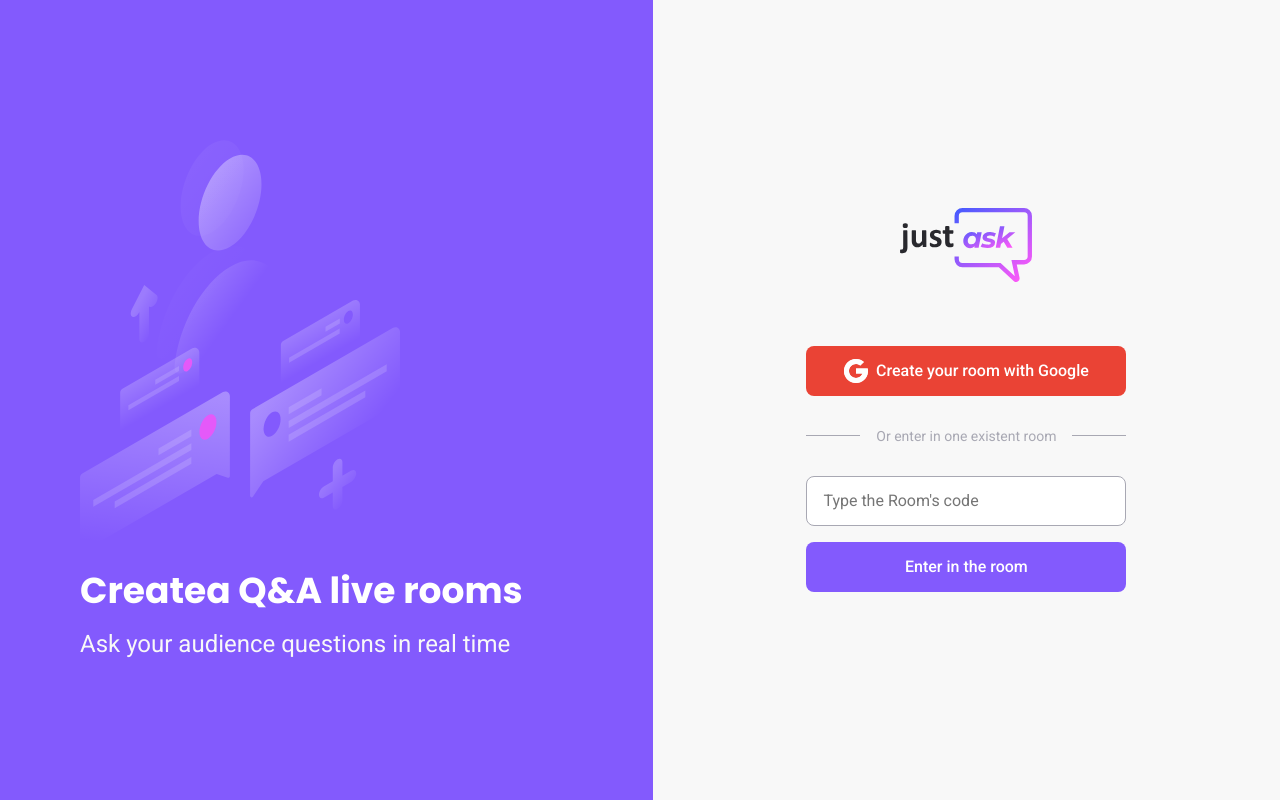
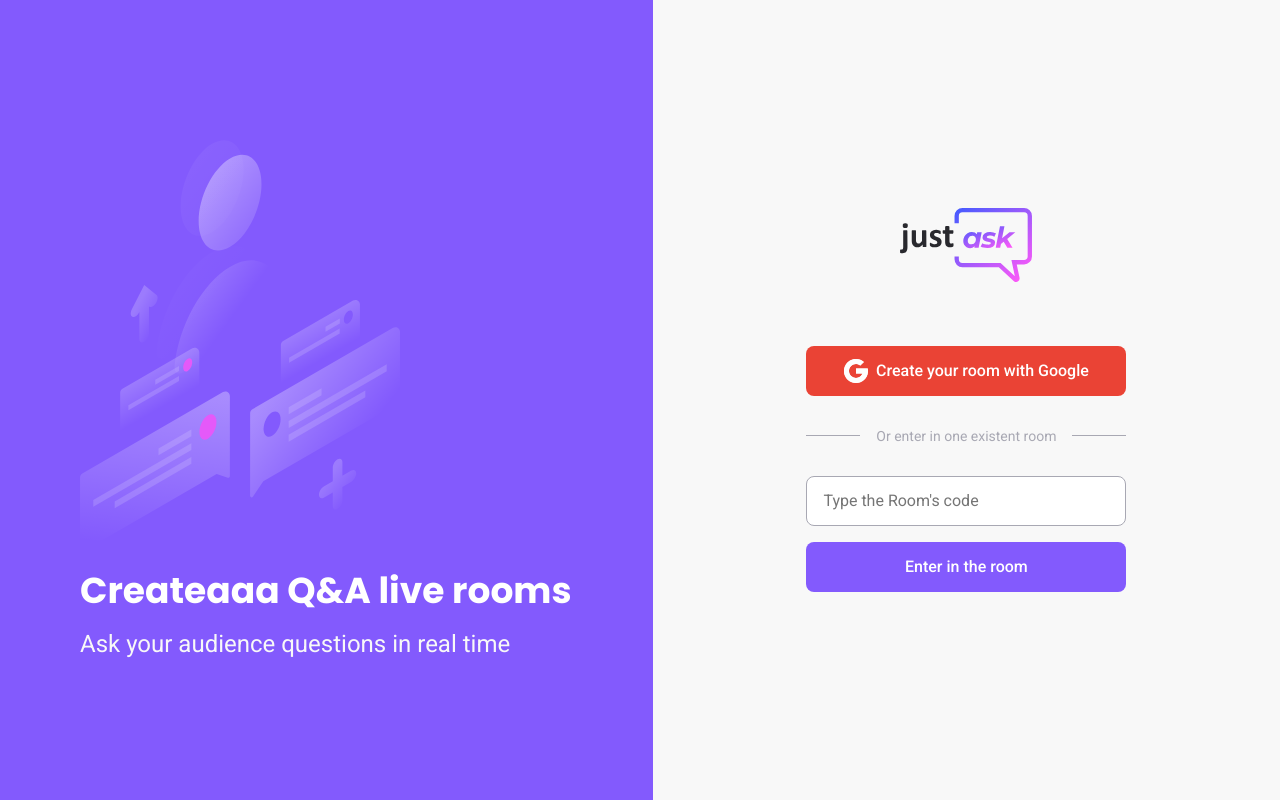
Before and after one commit to mvnulman/just-ask, a React (Create React App) app: page / in a window 1280 px wide. Built offline with nearby package versions, Linux system fonts and the light colour scheme; no server answers.

Commit message:
app interaction tests2

```diff
--- a/src/pages/Home.tsx
+++ b/src/pages/Home.tsx
@@ -56,7 +56,7 @@
         <div id="page-auth">
             <aside>
                 <img src={illustrationImg} alt="Q&A illustration" />
-                <strong>Createa Q&amp;A live rooms</strong>
+                <strong>Createaaa Q&amp;A live rooms</strong>
                 <p>Ask your audience questions in real time</p>
             </aside>
             <main>
```
